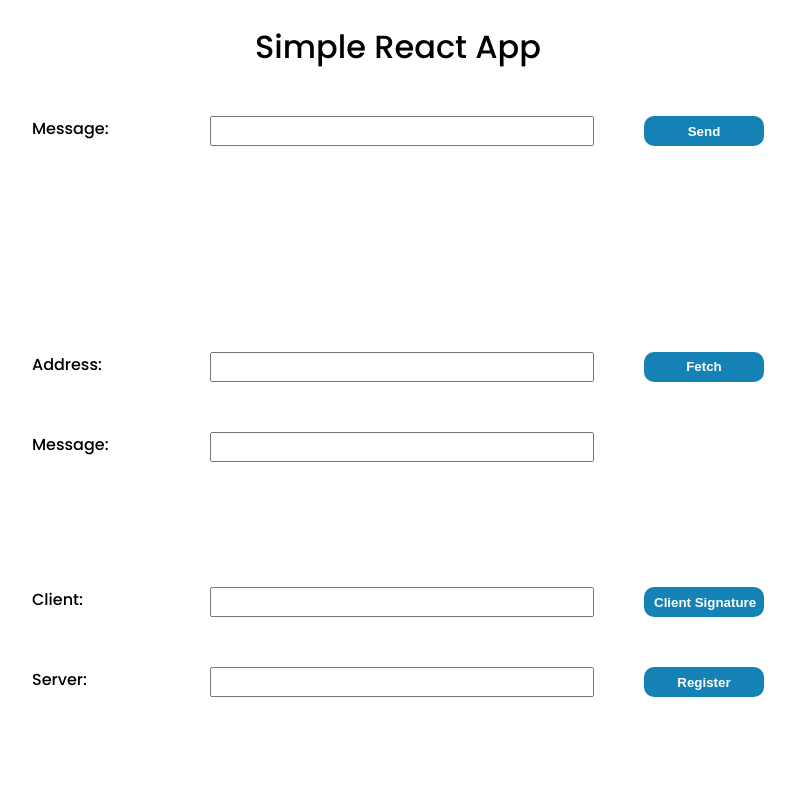
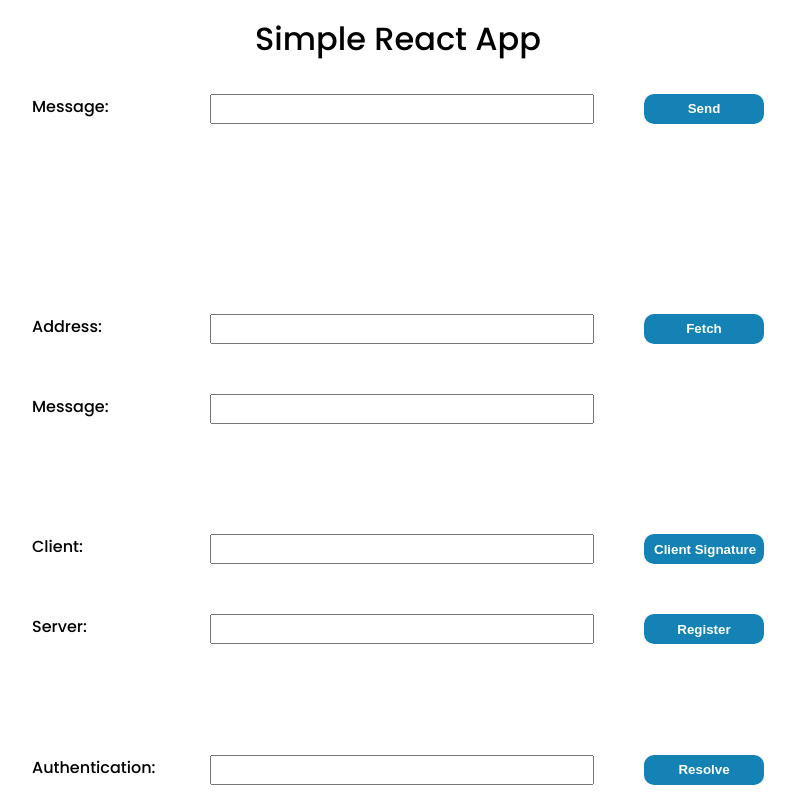
Before and after one commit to verify-xyz/did-profiles, a React (Create React App) app in the folder frontend/: page / in a window 1280 px wide. Shown: the whole page, without its empty margins (242-1037 px from the left). Built offline with nearby package versions, Linux system fonts and the light colour scheme.

Commit message:
Resolve - frontend request

```diff
--- a/frontend/src/App.js
+++ b/frontend/src/App.js
@@ -83,6 +83,21 @@ function App() {
     };
 
     /**
+     * Resolve button click - handler function
+     */
+    async function resolveButtonClickedHandler() {
+        window.document.getElementById('resolveID').value = '';
+        const url = 'did:ethr:goerli:0x5Cd0a02E159896845658796c350162aFE8bEA01d';
+        const response = await ServerAPI.getResolve(url);
+
+        let receivedMessage = 'Request failed. Please try again.';
+        if (response?.didDocument?.verificationMethod[0]?.id) {
+            receivedMessage = await response.didDocument.verificationMethod[0].id;
+        }
+        window.document.getElementById('resolveID').value = receivedMessage;
+    };
+
+    /**
      * Creates hard coded client signature body
      * @returns client signature
      */
@@ -145,6 +160,12 @@ function App() {
                 <input className="appInput" id="serverSignatureID" readOnly></input>
                 <button className="appButtonFetch" onClick={serverRegisterButtonClickedHandler}>Register</button>
             </div>
+
+            <div className="appGridContainer04">
+                <label className="appLabel">Authentication:</label>
+                <input className="appInput" id="resolveID" readOnly></input>
+                <button className="appButtonFetch" onClick={resolveButtonClickedHandler}>Resolve</button>
+            </div>
         </div>
     );
 }
--- a/frontend/src/api/serverAPI.js
+++ b/frontend/src/api/serverAPI.js
@@ -59,6 +59,16 @@ class ServerAPI {
 
         return content;
     };
+
+    /**
+     * Gets the message from IPFS
+     * @param {string} hash - Hash code of the message previously added to IPFS
+     * @returns String related to the hash code
+     */
+    static async getResolve(url) {
+        const response = await fetch('/resolve/' + url);
+        return await response.json();
+    };
 }
 
 export default ServerAPI;
--- a/frontend/src/styles/styleApp.css
+++ b/frontend/src/styles/styleApp.css
@@ -70,6 +70,14 @@ textarea:focus, input:focus {
     grid-row-gap: 50px;
 }
 
+.appGridContainer04 {
+    display: grid;
+    grid-template-columns: [column1] 10vw [column2] 30vw [column3] 120px [end];
+    grid-template-rows: [row1] 30px;
+    grid-column-gap: 50px;
+    grid-row-gap: 50px;
+}
+
 .appButtonSend, .appButtonFetch {
     border-width: 0px;
     border-radius: 10px;
```
